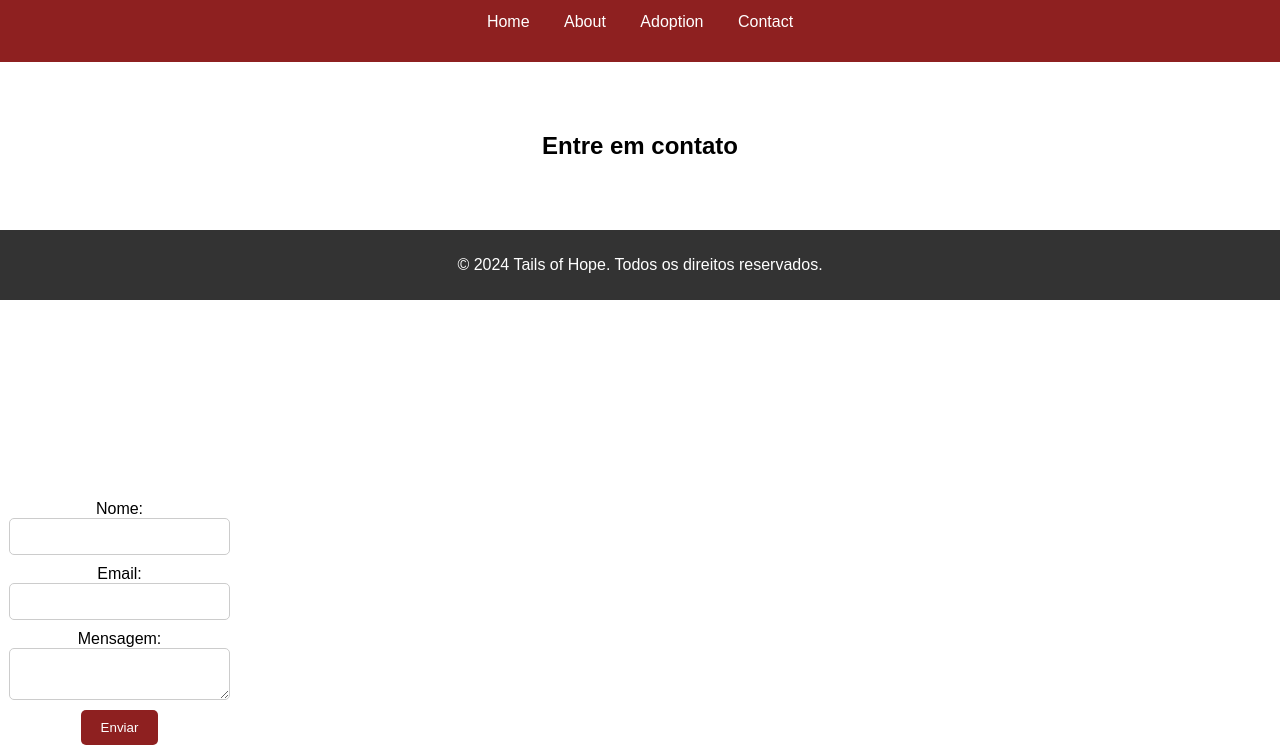
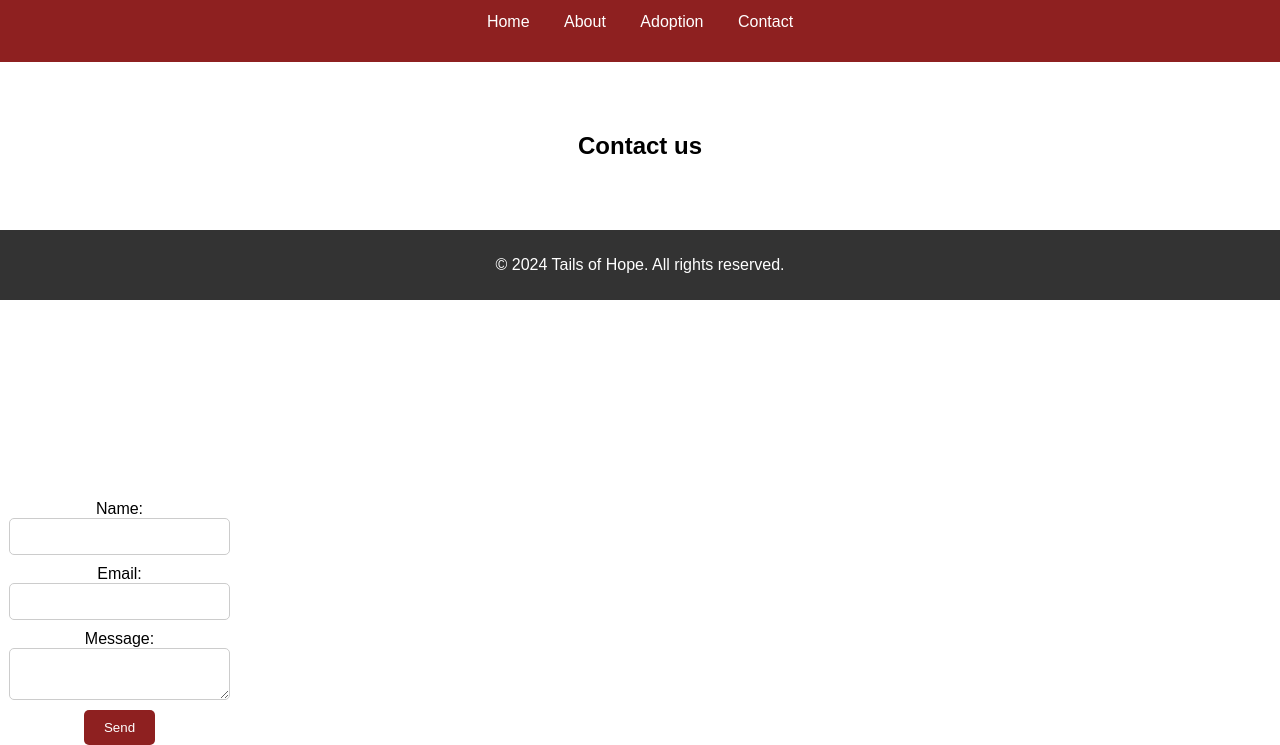
Before and after one commit to quikpolar/quikpolar.github.io, a plain HTML site: page contact.html in a window 1280 px wide. Shown: the part 55-800 px from the top of the page. Drawn offline with Linux system fonts and the light colour scheme.

Commit message:
Update contact.html

```diff
--- a/contact.html
+++ b/contact.html
@@ -20,23 +20,23 @@
     </header>
 
     <section class="contact">
-        <h2>Entre em contato</h2>
+        <h2>Contact us</h2>
         <form action="#" method="post">
-            <label for="name">Nome:</label>
+            <label for="name">Name:</label>
             <input type="text" id="name" name="name" required>
 
             <label for="email">Email:</label>
             <input type="email" id="email" name="email" required>
 
-            <label for="message">Mensagem:</label>
+            <label for="message">Message:</label>
             <textarea id="message" name="message" required></textarea>
 
-            <button type="submit">Enviar</button>
+            <button type="submit">Send</button>
         </form>
     </section>
 
     <footer>
-        <p>&copy; 2024 Tails of Hope. Todos os direitos reservados.</p>
+        <p>&copy; 2024 Tails of Hope. All rights reserved.</p>
     </footer>
 </body>
 </html>
```
